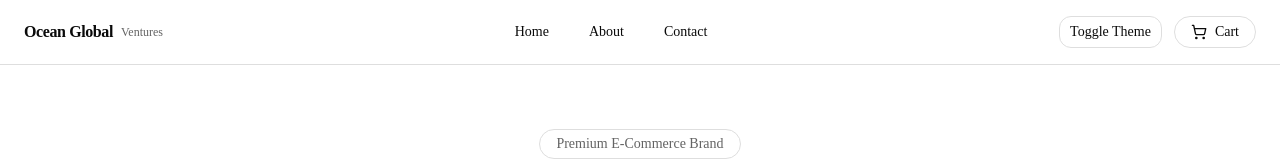
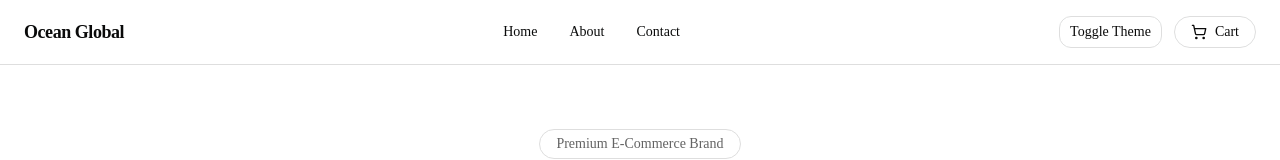
Before and after one commit to oceanasrat/modern-ecommerce, a Next.js app: page /about in a window 1280 px wide. Shown: the top 160 px of the page. Built offline with nearby package versions, Linux system fonts and the light colour scheme.

Commit message:
Update Navbar.tsx

```diff
--- a/components/layout/Navbar.tsx
+++ b/components/layout/Navbar.tsx
@@ -6,83 +6,82 @@ import { Button } from "@/components/ui/button"
 import CartDrawer from "@/components/cart/CartDrawer"
 import { useCartStore } from "@/lib/store"
 import ThemeToggle from "@/components/layout/ThemeToggle"
-import { ShoppingCart } from "lucide-react"
+import { ShoppingCart, Menu } from "lucide-react"
 
 export default function Navbar() {
   const [open, setOpen] = useState(false)
+  const [menuOpen, setMenuOpen] = useState(false)
+
   const items = useCartStore((state) => state.items)
 
   return (
     <>
-      <header className="sticky top-0 z-50 w-full border-b bg-background/70 backdrop-blur supports-[backdrop-filter]:bg-background/60">
+      <header className="sticky top-0 z-50 w-full border-b bg-background/70 backdrop-blur">
+        <div className="mx-auto flex h-16 max-w-7xl items-center justify-between px-4 md:px-6">
 
-        <div className="mx-auto flex h-16 max-w-7xl items-center justify-between px-6">
+          {/* LEFT */}
+          <div className="flex items-center gap-3">
 
-          {/* Logo */}
-          <Link href="/" className="flex items-center gap-2 group">
-            <span className="text-base font-semibold tracking-tight transition group-hover:opacity-80">
+            {/* Mobile menu button */}
+            <button
+              className="md:hidden"
+              onClick={() => setMenuOpen(!menuOpen)}
+            >
+              <Menu className="h-5 w-5" />
+            </button>
+
+            {/* Logo */}
+            <Link href="/" className="text-lg font-semibold tracking-tight">
               Ocean Global
-            </span>
-            <span className="hidden sm:block text-xs text-muted-foreground">
-              Ventures
-            </span>
-          </Link>
+            </Link>
+          </div>
 
-          {/* Navigation */}
-          <nav className="hidden md:flex items-center gap-10 text-sm font-medium">
-            <Link
-              href="/"
-              className="relative transition hover:text-primary"
-            >
-              Home
-            </Link>
-
-            <Link
-              href="/about"
-              className="relative transition hover:text-primary"
-            >
-              About
-            </Link>
-
-            <Link
-              href="/contact"
-              className="relative transition hover:text-primary"
-            >
-              Contact
-            </Link>
+          {/* DESKTOP NAV */}
+          <nav className="hidden md:flex items-center gap-8 text-sm font-medium">
+            <Link href="/" className="hover:text-primary">Home</Link>
+            <Link href="/about" className="hover:text-primary">About</Link>
+            <Link href="/contact" className="hover:text-primary">Contact</Link>
           </nav>
 
-          {/* Right Side */}
-          <div className="flex items-center gap-3">
+          {/* RIGHT */}
+          <div className="flex items-center gap-2 md:gap-3">
 
-            {/* Theme Toggle */}
-            <div className="hidden sm:block">
-              <ThemeToggle />
-            </div>
+            {/* Theme toggle ALWAYS visible */}
+            <ThemeToggle />
 
-            {/* Cart Button */}
+            {/* Cart */}
             <Button
               variant="outline"
               onClick={() => setOpen(true)}
-              className="relative flex items-center gap-2 rounded-full px-4 transition hover:scale-[1.02]"
+              className="relative flex items-center gap-2 rounded-full px-3 md:px-4"
             >
               <ShoppingCart className="h-4 w-4" />
 
-              <span className="hidden sm:inline text-sm">
-                Cart
-              </span>
+              <span className="hidden md:inline text-sm">Cart</span>
 
-              {/* Badge */}
               {items.length > 0 && (
-                <span className="absolute -right-2 -top-2 flex h-5 w-5 items-center justify-center rounded-full bg-primary text-[10px] font-medium text-primary-foreground shadow">
+                <span className="absolute -right-2 -top-2 flex h-5 w-5 items-center justify-center rounded-full bg-primary text-xs text-primary-foreground">
                   {items.length}
                 </span>
               )}
             </Button>
-
           </div>
         </div>
 
+        {/* MOBILE MENU DROPDOWN */}
+        {menuOpen && (
+          <div className="md:hidden border-t px-4 py-4 space-y-3 bg-background">
+            <Link href="/" onClick={() => setMenuOpen(false)} className="block">
+              Home
+            </Link>
+            <Link href="/about" onClick={() => setMenuOpen(false)} className="block">
+              About
+            </Link>
+            <Link href="/contact" onClick={() => setMenuOpen(false)} className="block">
+              Contact
+            </Link>
+          </div>
+        )}
       </header>
 
       <CartDrawer open={open} setOpen={setOpen} />
```
